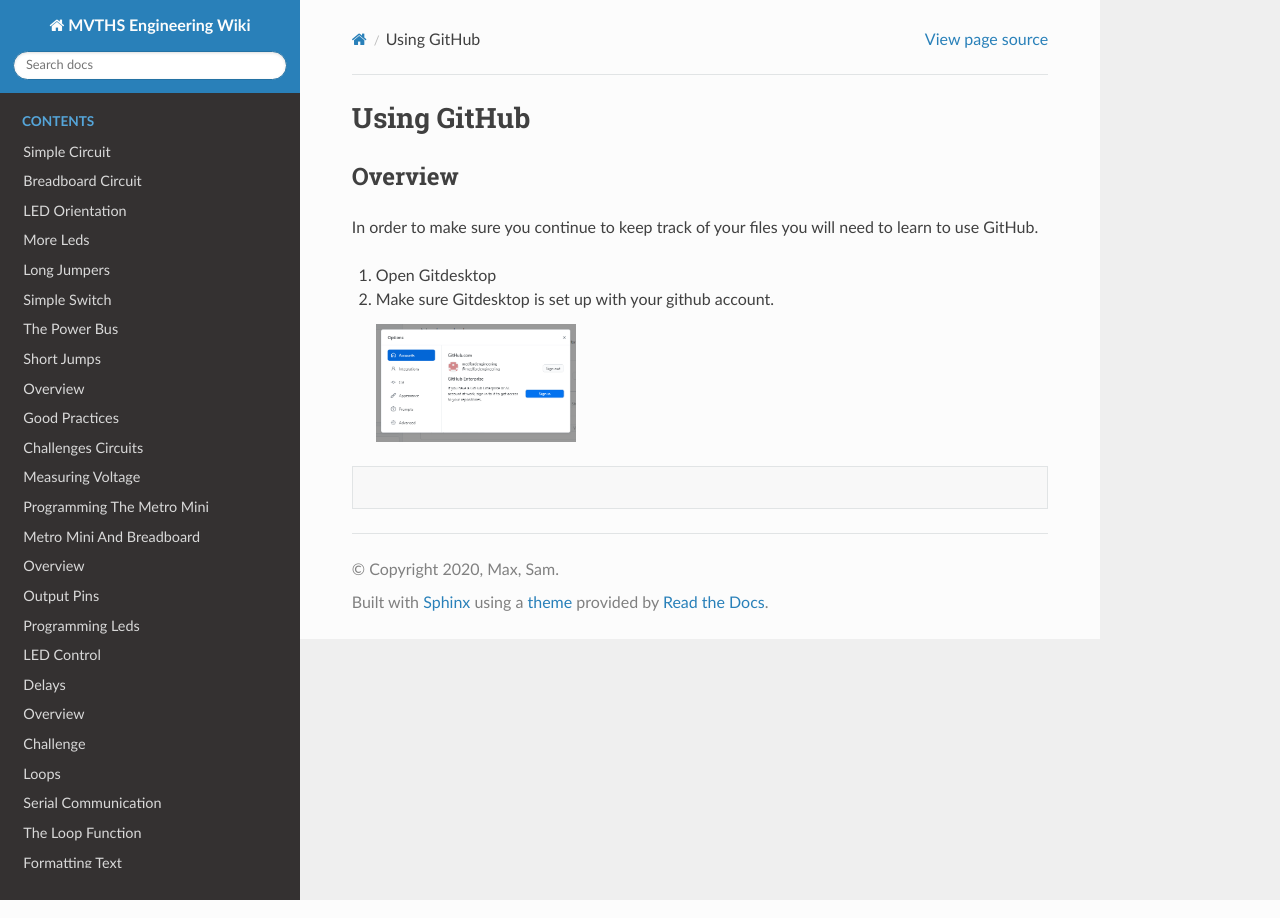
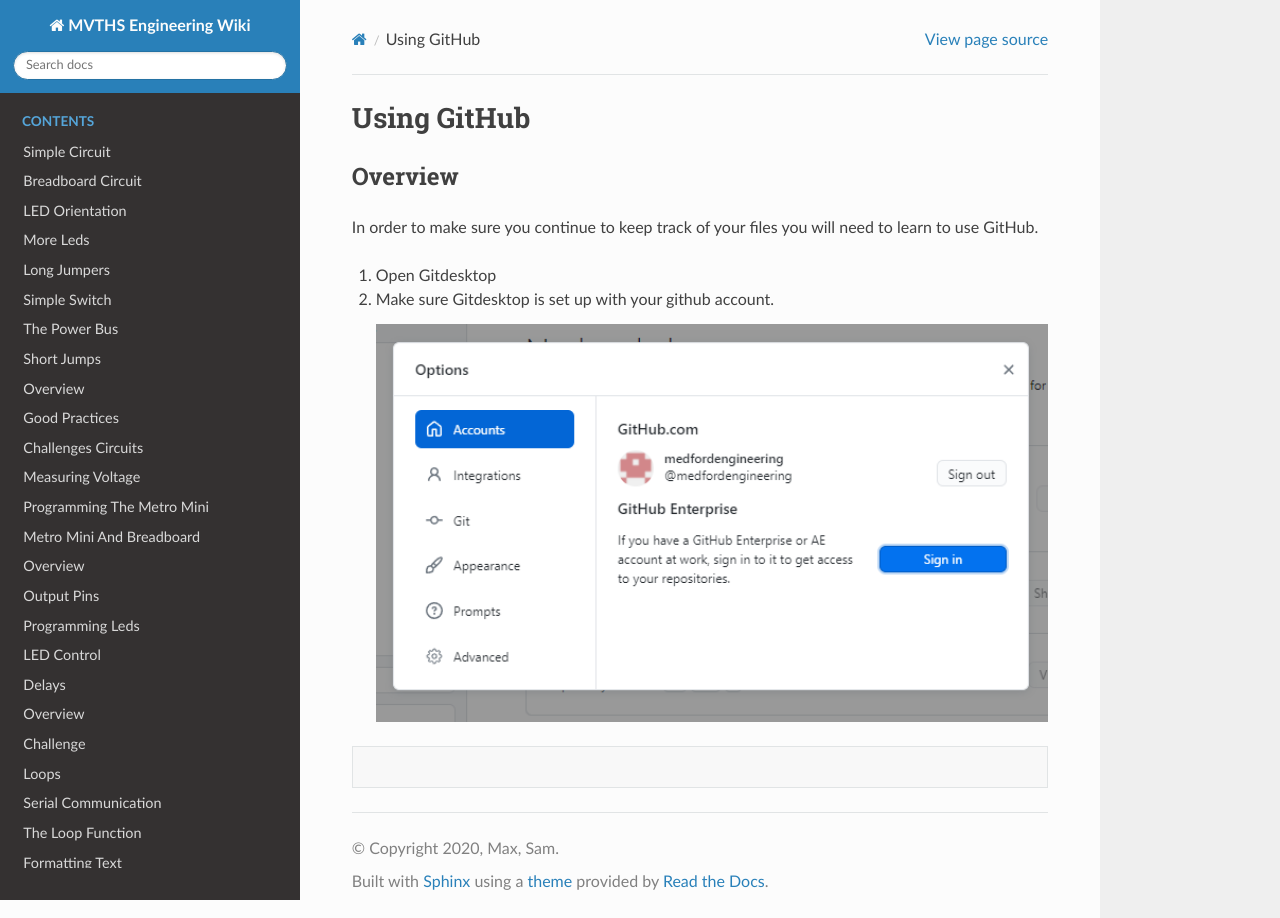
Before and after one commit to maxtkc/mvths-wiki, a Sphinx documentation site: the page built from docs/104-github.rst, in a window 1280 px wide. Built offline with Sphinx 7.4.7 and the Read the Docs theme 2.0.0, drawn with Linux system fonts in a browser that asks for light colours; pages that are not in the unit, such as notebooks, are missing from menus.

Commit message:
Update 104-github.rst

```diff
--- a/docs/104-github.rst
+++ b/docs/104-github.rst
@@ -10,7 +10,7 @@
 #. Make sure Gitdesktop is set up with your github account.
 
    .. figure:: images/fileoptions.PNG
-      :width: 200px
+      :width: 800px
 
 
 .. code-block:: c
```
